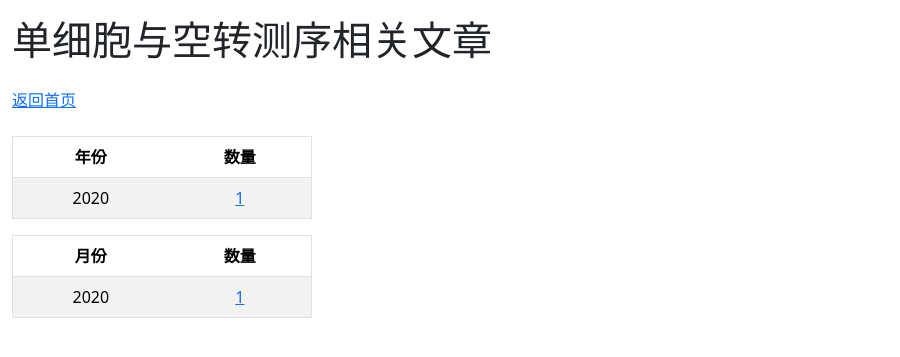
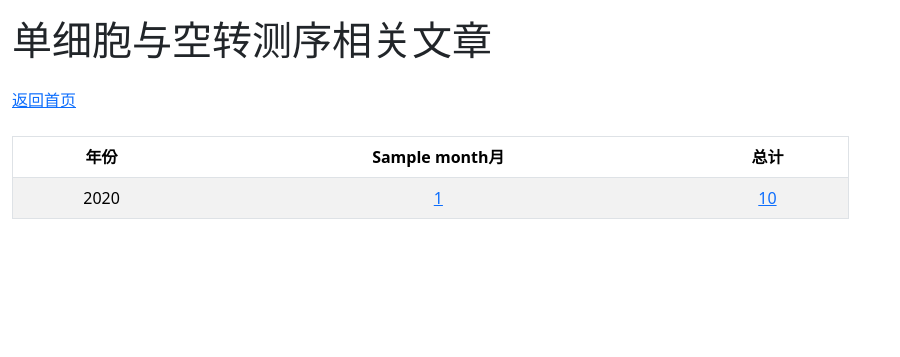
Before and after one commit to freeradical12/dulipapers, a Django app: template core/templates/core/stat.html in a window 1280 px wide. Shown: the top 357 px of the page, without its empty margins (0-900 px from the left). Run offline with Django 3.2, Linux system fonts and the light colour scheme; the template is opened without the code that fills it: most values are stand-ins (such as "Sample title", 1, 10 or a date in 2020); some libraries are stand-ins or nearby versions.

Commit message:
Improve stat page.

```diff
--- a/core/templates/core/home.html
+++ b/core/templates/core/home.html
@@ -54,8 +54,8 @@
         <div>{{ paper.title }}</div>
         <div class="mt-2">{{ paper.pub_date }}, {{ paper.journal }}</div>
         <div class="mt-2">
-          {% if paper.doi %}DOI:<a href="https://doi.org/{{ paper.doi }}">{{ paper.doi }}</a>{% endif %}
-          {% if paper.pmid %}PMID:<a href="https://pubmed.ncbi.nlm.nih.gov/{{ paper.pmid }}">{{ paper.pmid }}</a>{% endif %}
+          {% if paper.doi %}DOI:<a href="https://doi.org/{{ paper.doi }}" target="_blank">{{ paper.doi }}</a>{% endif %}
+          {% if paper.pmid %}PMID:<a href="https://pubmed.ncbi.nlm.nih.gov/{{ paper.pmid }}" target="_blank">{{ paper.pmid }}</a>{% endif %}
         </div>
       </td>
       <td>{{ paper.article_type }}</td>
--- a/core/templates/core/stat.html
+++ b/core/templates/core/stat.html
@@ -9,42 +9,35 @@
 <a href="/">返回首页</a>
 </p>
 
-<div class="mt-3" style="max-width:300px;">
+<div class="mt-3 col-8">
   <table class="table table-striped border">
     <thead>
       <tr>
         <th class="text-center">年份</th>
-        <th class="text-center">数量</th>
+        {% for month in months %}
+        <th class="text-center">{{ month }}月</th>
+        {% endfor %}
+        <th class="text-center">总计</th>
       </tr>
     </thead>
     <tbody>
-      {% for year, count in year_counts %}
+      {% for year_data in data %}
       <tr>
-        <td class="text-center">{{ year }}</td>
-        <td class="text-center"><a href="/?pub_year={{ year }}">{{ count }}</a></td>
-      </tr>
-      {% endfor %}
-    </tbody>
-  </table>
-</div>
-
-<div class="mt-3" style="max-width:300px;">
-  <table class="table table-striped border">
-    <thead>
-      <tr>
-        <th class="text-center">月份</th>
-        <th class="text-center">数量</th>
-      </tr>
-    </thead>
-    <tbody>
-      {% for year_month, count in month_counts %}
-      <tr>
-        <td class="text-center">{{ year_month }}</td>
-        {% with year_month|slice:":4" as year %}
-        {% with year_month|slice:"5:" as month %}
-        <td class="text-center"><a href="/?pub_year={{ year }}&pub_month={{ month }}">{{ count }}</a></td>
-        {% endwith %}
-        {% endwith %}
+        <td class="text-center">{{ year_data.year }}</td>
+        {% for month_data in year_data.months %}
+        <td class="text-center">
+          {% if month_data.count > 0 %}
+          <a href="/?pub_year={{ year_data.year }}&pub_month={{ month_data.month }}">
+            {{ month_data.count }}
+          </a>
+          {% else %}
+          -
+          {% endif %}
+        </td>
+        {% endfor %}
+        <td class="text-center">
+          <a href="/?pub_year={{ year_data.year }}">{{ year_data.total }}</a>
+        </td>
       </tr>
       {% endfor %}
     </tbody>
```
Also changed, not shown: core/views.py (+20 -10 lines).
